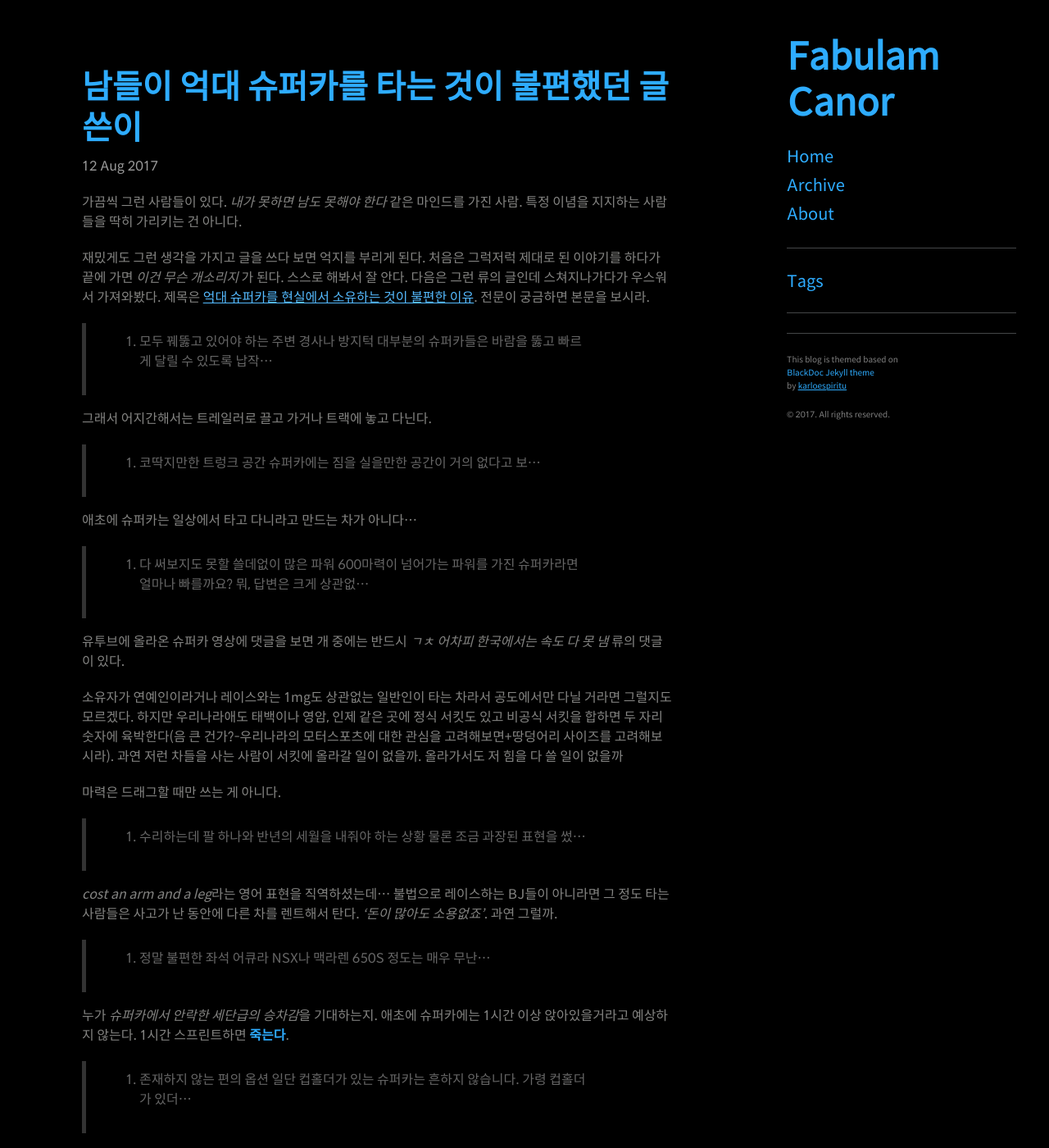
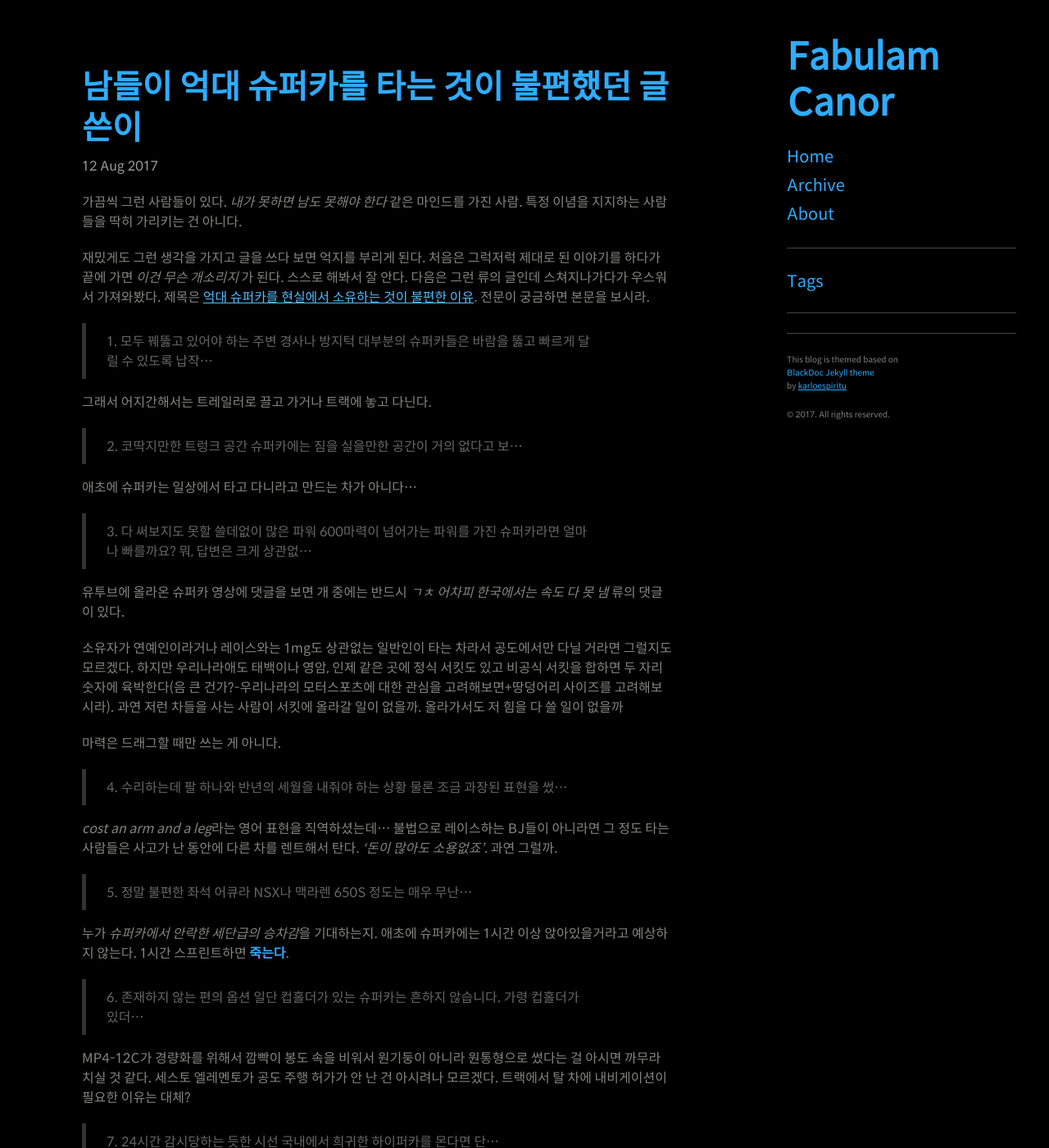
Before and after one commit to Canorus/canorus.github.io, a Jekyll site: the page built from _posts/2017-08-12-남들이-억대-슈퍼카를-타는-것이-불편했던-글쓴이.md, in a window 1280 px wide and 1400 px high. Shown: the whole window at 82% size. Built offline with Jekyll 4.4.1, drawn with Linux system fonts in a browser that asks for light colours; comment, search, counter and statistics services are not loaded; some of the changed text lies outside the part shown.

Commit message:
post edited

```diff
--- a/_posts/2017-08-12-남들이-억대-슈퍼카를-타는-것이-불편했던-글쓴이.md
+++ b/_posts/2017-08-12-남들이-억대-슈퍼카를-타는-것이-불편했던-글쓴이.md
@@ -8,18 +8,18 @@ date: "2017-08-12 18:48"
 
 재밌게도 그런 생각을 가지고 글을 쓰다 보면 억지를 부리게 된다. 처음은 그럭저럭 제대로 된 이야기를 하다가 끝에 가면 *이건 무슨 개소리지* 가 된다. 스스로 해봐서 잘 안다. 다음은 그런 류의 글인데 스쳐지나가다가 우스워서 가져와봤다. 제목은 [억대 슈퍼카를 현실에서 소유하는 것이 불편한 이유](http://smartincome.tistory.com/m/1632). 전문이 궁금하면 본문을 보시라.
 
-> 1.  모두 꿰뚫고 있어야 하는 주변 경사나 방지턱
-대부분의 슈퍼카들은 바람을 뚫고 빠르게 달릴 수 있도록 납작…
+> 1\.  모두 꿰뚫고 있어야 하는 주변 경사나 방지턱
+>     대부분의 슈퍼카들은 바람을 뚫고 빠르게 달릴 수 있도록 납작…
 
 그래서 어지간해서는 트레일러로 끌고 가거나 트랙에 놓고 다닌다.
 
-> 2.  코딱지만한 트렁크 공간
-슈퍼카에는 짐을 실을만한 공간이 거의 없다고 보…
+> 2\.  코딱지만한 트렁크 공간
+>     슈퍼카에는 짐을 실을만한 공간이 거의 없다고 보…
 
 애초에 슈퍼카는 일상에서 타고 다니라고 만드는 차가 아니다…
 
-> 3.  다 써보지도 못할 쓸데없이 많은 파워
-600마력이 넘어가는 파워를 가진 슈퍼카라면 얼마나 빠를까요? 뭐, 답변은 크게 상관없…
+> 3\.  다 써보지도 못할 쓸데없이 많은 파워
+>     600마력이 넘어가는 파워를 가진 슈퍼카라면 얼마나 빠를까요? 뭐, 답변은 크게 상관없…
 
 유투브에 올라온 슈퍼카 영상에 댓글을 보면 개 중에는 반드시 *ㄱㅊ 어차피 한국에서는 속도 다 못 냄* 류의 댓글이 있다.
 
@@ -27,28 +27,28 @@ date: "2017-08-12 18:48"
 
 마력은 드래그할 때만 쓰는 게 아니다.
 
-> 4.  수리하는데 팔 하나와 반년의 세월을 내줘야 하는 상황
-물론 조금 과장된 표현을 썼…
+> 4\.  수리하는데 팔 하나와 반년의 세월을 내줘야 하는 상황
+>     물론 조금 과장된 표현을 썼…
 
 *cost an arm and a leg*라는 영어 표현을 직역하셨는데... 불법으로 레이스하는 BJ들이 아니라면 그 정도 타는 사람들은 사고가 난 동안에 다른 차를 렌트해서 탄다. *'돈이 많아도 소용없죠'*. 과연 그럴까.
 
-> 5.  정말 불편한 좌석
-어큐라 NSX나 맥라렌 650S 정도는 매우 무난…
+> 5\.  정말 불편한 좌석
+>     어큐라 NSX나 맥라렌 650S 정도는 매우 무난…
 
 누가 *슈퍼카에서 안락한 세단급의 승차감*을 기대하는지. 애초에 슈퍼카에는 1시간 이상 앉아있을거라고 예상하지 않는다. 1시간 스프린트하면 **죽는다**.
 
-> 6.  존재하지 않는 편의 옵션
-일단 컵홀더가 있는 슈퍼카는 흔하지 않습니다. 가령 컵홀더가 있더…
+> 6\.  존재하지 않는 편의 옵션
+>     일단 컵홀더가 있는 슈퍼카는 흔하지 않습니다. 가령 컵홀더가 있더…
 
 MP4-12C가 경량화를 위해서 깜빡이 봉도 속을 비워서 원기둥이 아니라 원통형으로 썼다는 걸 아시면 까무라치실 것 같다. 세스토 엘레멘토가 공도 주행 허가가 안 난 건 아시려나 모르겠다. 트랙에서 탈 차에 내비게이션이 필요한 이유는 대체?
 
-> 7.  24시간 감시당하는 듯한 시선
-국내에서 희귀한 하이퍼카를 몬다면 단…
+> 7\.  24시간 감시당하는 듯한 시선
+>     국내에서 희귀한 하이퍼카를 몬다면 단…
 
 감시와 동경의 시선을 구분하지 못한다면 할 말이 없다.
 
-> 8.  강남 오피스텔 월세급 세차 비용
-30억원을 호가하는 부가티 베이론 같은 경우, 세차 한 번 하는데 8시간…
+> 8\.  강남 오피스텔 월세급 세차 비용
+>     30억원을 호가하는 부가티 베이론 같은 경우, 세차 한 번 하는데 8시간…
 
 *할 수 있다*와 *해야 한다*를 헷갈리시는 것 같다. 일반 차량도 왁싱하고 도색하면 8시간 정도는 쓰고 3~400 정도는 쓴다.
 
```
